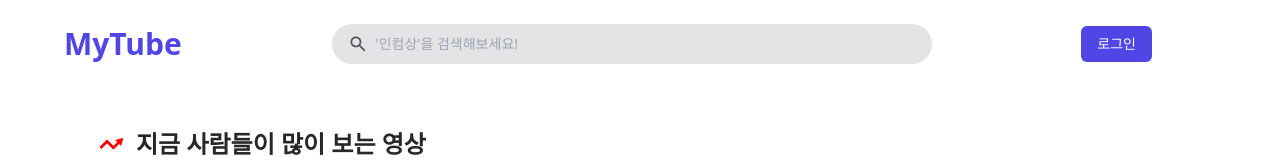
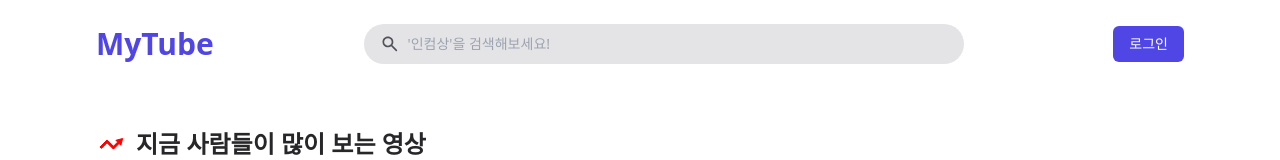
Before and after one commit to seank021/mytube, a React (Vite) app: page / in a window 1280 px wide. Shown: the top 160 px of the page. Built offline with nearby package versions, Linux system fonts and the light colour scheme.

Commit message:
feat: header no fix on top

```diff
--- a/src/components/header.tsx
+++ b/src/components/header.tsx
@@ -15,7 +15,7 @@ const Header: React.FC = () => {
     const isUser: boolean = localStorage.getItem('isUser') === 'true'
 
     return (
-        <header className='fixed top-0 left-0 w-full z-50 bg-white flex items-center justify-between px-16 py-6'>
+        <header className='flex w-full items-center justify-between px-16 py-6'>
             {/* Logo */}
             <h1
                 className='text-3xl font-bold text-[#4F46E5] cursor-pointer'
--- a/src/pages/app.tsx
+++ b/src/pages/app.tsx
@@ -13,7 +13,6 @@ const AppRoutes: React.FC = () => {
     return (
         <>
             {!hideHeader && <Header />}
-            {!hideHeader && <div className='h-[88px]' />}
             <Routes>
                 <Route path='/' element={<Home />} />
                 <Route path='/login' element={!isUser ? <Login /> : <Navigate to='/' />} />
```
